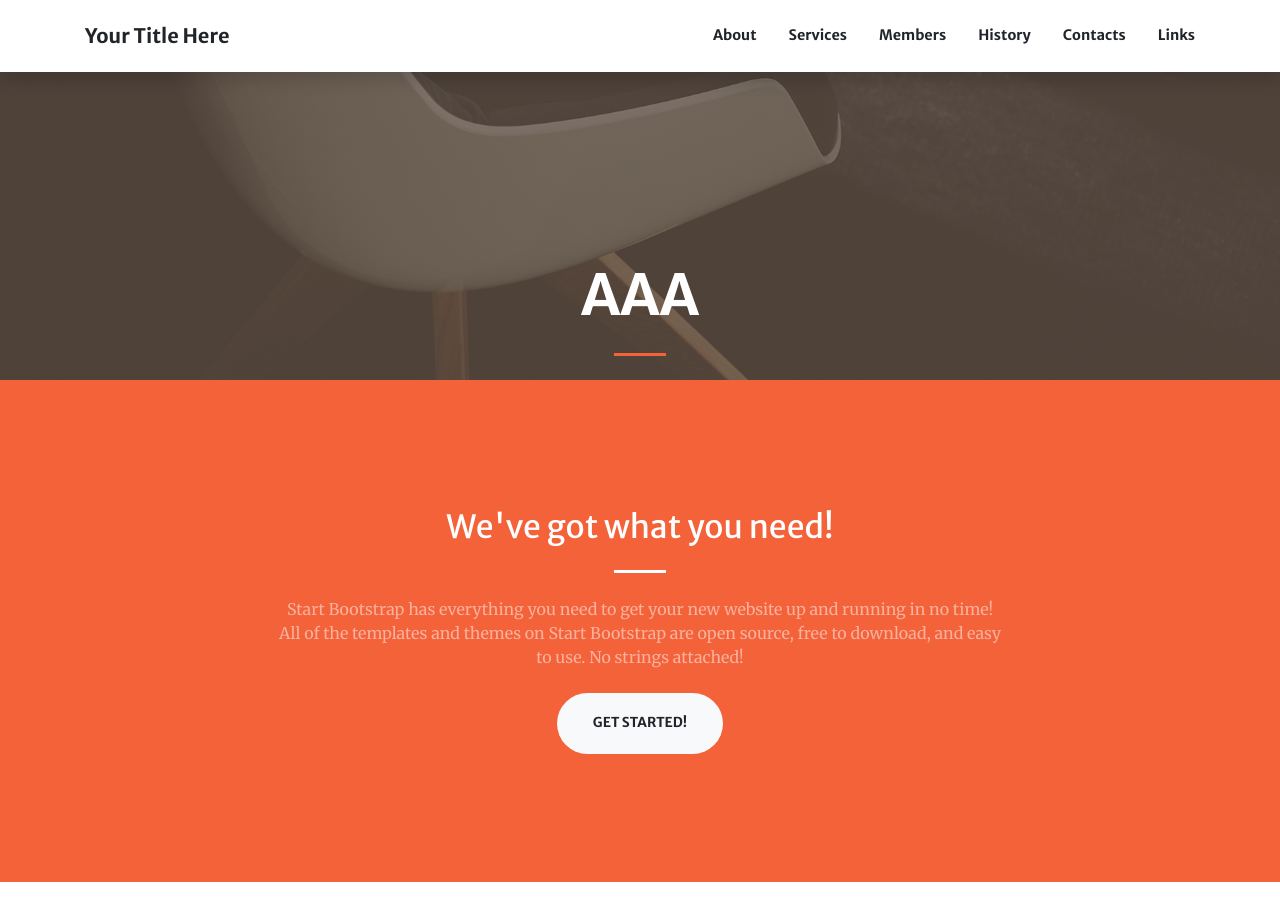
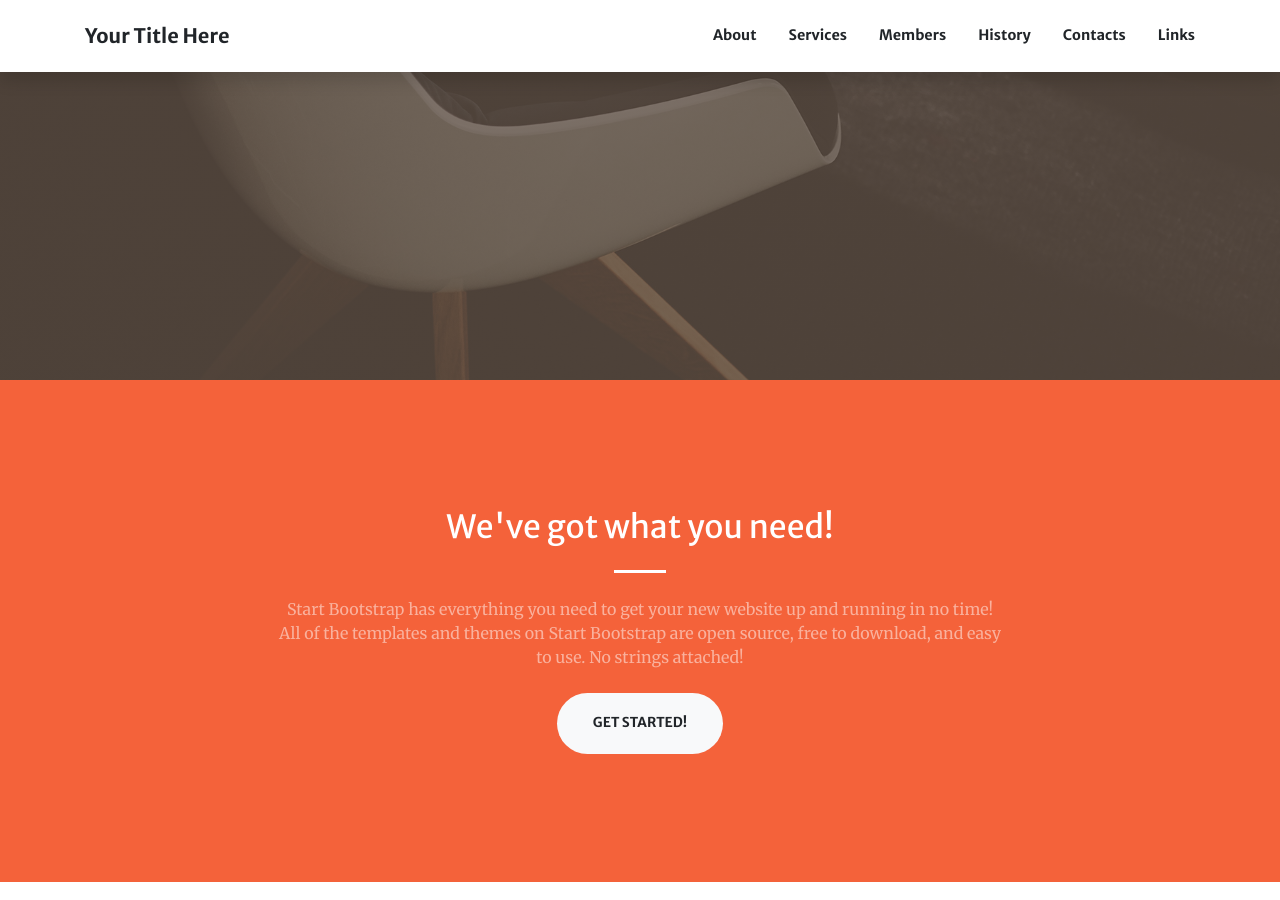
Before and after one commit to stackbit-projects/playdatesai-9f3ac, a Jekyll site: the page built from index.md, in a window 1280 px wide and 900 px high, scrolled down 520 px. Built offline with Jekyll 4.4.1, drawn with Linux system fonts in a browser that asks for light colours.

Commit message:
home.html: changed

```diff
--- a/_layouts/home.html
+++ b/_layouts/home.html
@@ -5,10 +5,6 @@ layout: base
 <header class="masthead">
   <div class="container h-100">
     <div class="row h-100 align-items-center justify-content-center text-center">
-      <div class="col-lg-10 align-self-end">
-        <h1 class="text-uppercase text-white font-weight-bold">{{ page.header.title }}</h1>
-        <hr class="divider my-4">
-      </div>
 
     </div>
   </div>
```
